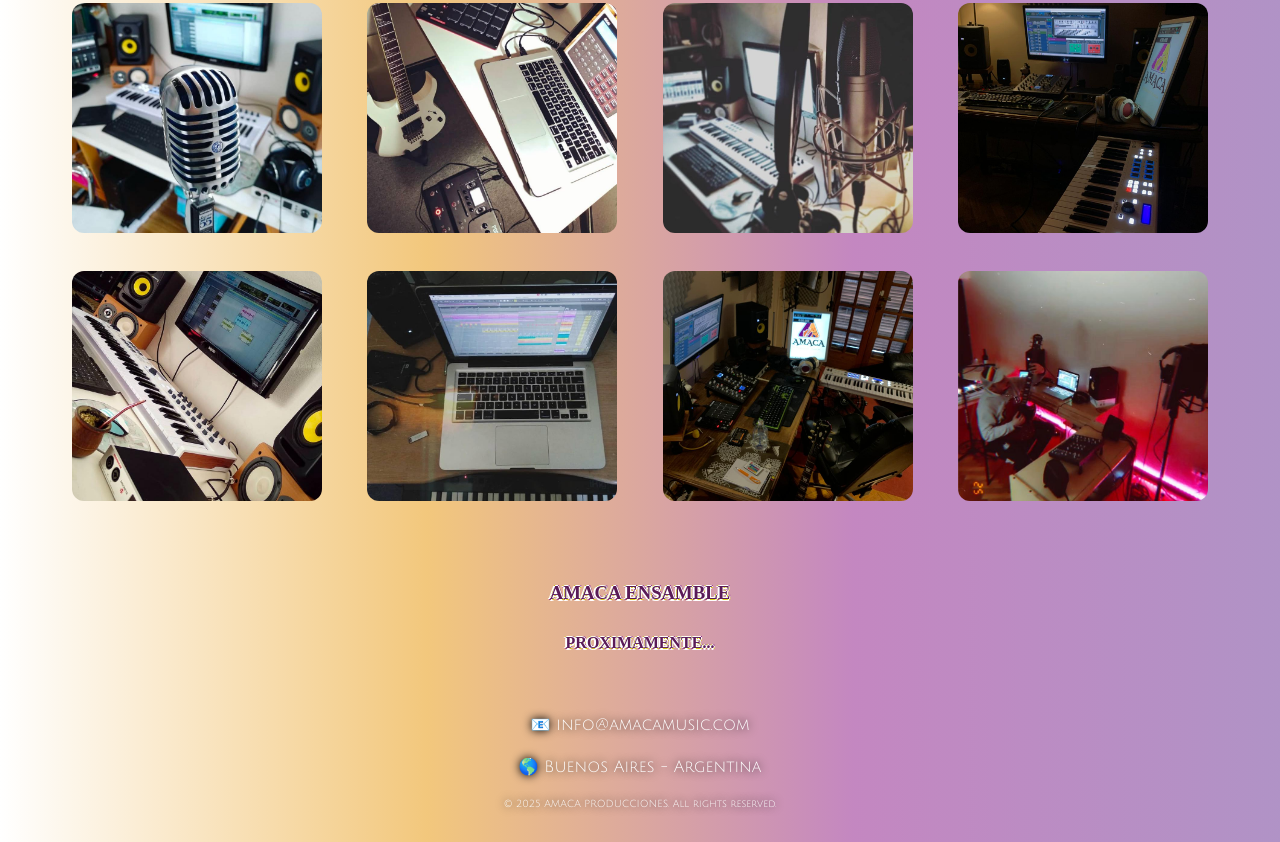
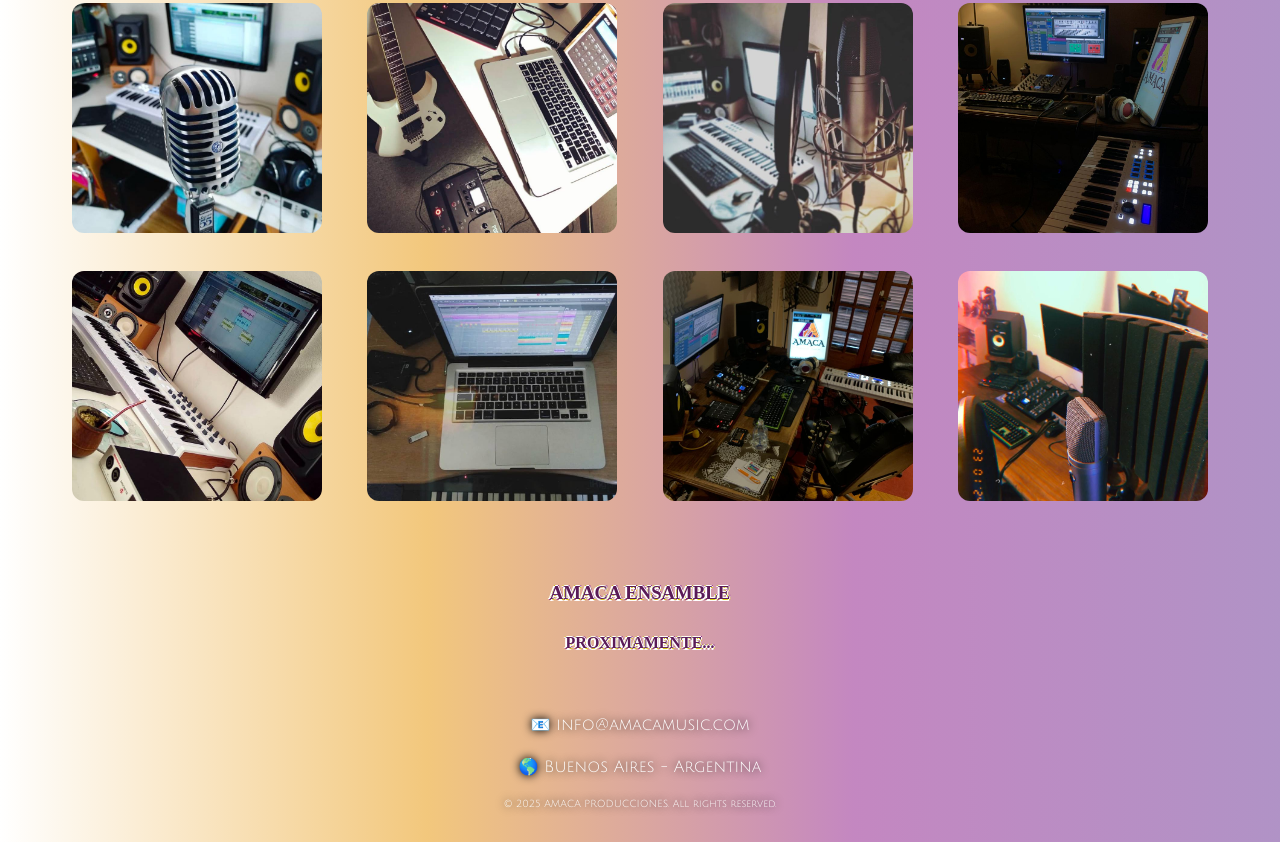
Before and after one commit to castanedadiaz/amacamusic, a website: page public/index.html in a window 1280 px wide. Shown: the part 2625-3467 px from the top of the page. Drawn offline with nearby package versions, Linux system fonts and the light colour scheme; a web font is replaced by a local one.

Commit message:
picchange

```diff
--- a/public/index.html
+++ b/public/index.html
@@ -215,7 +215,7 @@
                     </div>
                 </div>
                 <div class="studio-image">
-                    <img src="img/studio12.jpg" alt="Recording Booth">
+                    <img src="img/studio11.jpg" alt="Recording Booth">
                     <div class="overlay">
                         <p>Rec</p>
                     </div>
```
